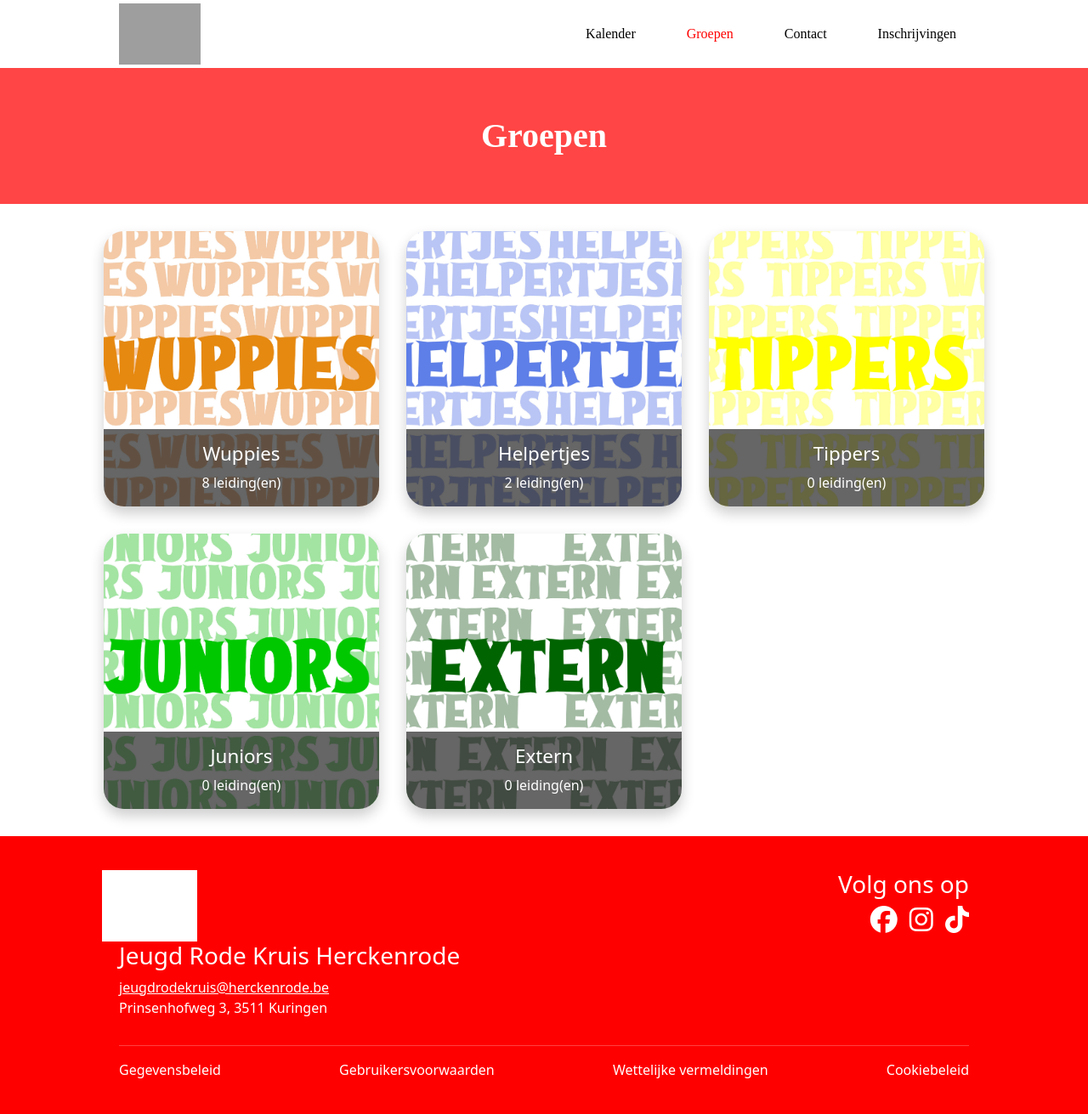
After one commit to woutvanlommel/jrk, a PHP site: page /groepen.html in a window 1280 px wide. The commit adds this page. Shown: the whole page at 85% size. Run offline with PHP 8.4, Linux system fonts and the light colour scheme; some libraries are stand-ins or nearby versions; grey boxes are pictures that could not be loaded.

Commit message:
Groepenpagina

```diff
--- /dev/null
+++ b/groepen.html
@@ -0,0 +1,140 @@
+<!DOCTYPE html>
+<html lang="en">
+<head>
+    <meta charset="UTF-8">
+    <meta http-equiv="X-UA Compatible" content="IE=edge">
+    <meta name="viewport" content="width=device-width, initial-scale=1.0">
+    <link rel="icon" type="image/svg" href="img/Favicon.svg">
+    <title>Jeugd Rode Kruis Herckenrode</title>
+    <link href="https://cdn.jsdelivr.net/npm/bootstrap@5.3.0/dist/css/bootstrap.min.css" rel="stylesheet">
+    <link rel="stylesheet" href="styles.css">
+    <script src="https://kit.fontawesome.com/ef4e3e0cf6.js" crossorigin="anonymous"></script>
+</head>
+
+<script>
+  document.addEventListener('DOMContentLoaded', function() {
+    const navbar = document.querySelector('.navbarjrk');
+    const threshold = 50;
+
+    window.addEventListener('scroll', function() {
+      // let op: hier gebruik je scrollY (niet scrollly!)
+      if (window.scrollY > threshold) {
+        navbar.classList.add('scrolled');
+      } else {
+        navbar.classList.remove('scrolled');
+      }
+    });
+  });
+</script>
+
+<script>
+  document.addEventListener("DOMContentLoaded", function () {
+    const hamburger = document.getElementById("hamburger");
+    const navMenu = document.querySelector(".navmenujrk");
+    const icon = hamburger.querySelector("i");
+
+    // Toggle menu openen/sluiten
+    hamburger.addEventListener("click", function () {
+      const isOpen = navMenu.classList.toggle("show");
+      document.body.style.overflow = isOpen ? "hidden" : "auto";
+      document.body.classList.toggle("menu-open", isOpen); // ← dit is toegevoegd
+
+      icon.classList.toggle("fa-bars", !isOpen);
+      icon.classList.toggle("fa-times", isOpen);
+    });
+
+    // Sluit menu bij klikken op een link
+    document.querySelectorAll(".navmenujrk a").forEach(link => {
+      link.addEventListener("click", () => {
+        navMenu.classList.remove("show");
+        document.body.classList.remove("menu-open"); // ← ook hier toegevoegd
+        icon.classList.remove("fa-times");
+        icon.classList.add("fa-bars");
+        document.body.style.overflow = "auto";
+      });
+    });
+  });
+</script>
+
+<body>
+
+<nav class="navbarjrk">
+  <div class="navcontainerjrk">
+      <div class="navlogojrk">
+          <a href="index.html">
+              <img src="img/jrk_logo.svg" alt="">
+          </a>
+      </div>
+
+      <ul class="navmenujrk">
+          <li><a href="kalender.html">Kalender</a></li>
+          <li><a href="leiding.html"  style="color: red;">Groepen</a></li>
+          <li><a href="contact.html">Contact</a></li>
+          <li><a href="inschrijven.html">Inschrijvingen</a></li>
+      </ul>
+
+      <div class="hamburger" id="hamburger">
+        <i class="fas fa-bars"></i>
+    </div>
+
+  </div>
+</nav>
+
+
+<header>
+  <h1>Groepen</h1>
+</header>
+
+
+<div id="groepenContainer" class="groepen-grid"></div>
+
+<!-- Modal -->
+<div id="groepModal" class="modal">
+  <div class="modal-content">
+    <span class="close-modal">&times;</span>
+    <h2></h2>
+    <div class="modal-content-body"></div>
+  </div>
+</div>
+
+<script src="groepen.js"></script>
+
+
+  <footer>
+    <div class="footer">
+      <div class="footertop">
+        <div class="footerlogo">
+          <img src="img/jrk_logo.svg" alt="JRK Logo">
+          <h3>Jeugd Rode Kruis Herckenrode</h3>
+          <p><a href="mailto:jeugdrodekruis@herckenrode.be">jeugdrodekruis@herckenrode.be</a><br>Prinsenhofweg 3, 3511 Kuringen</p>
+        </div>
+
+        <div class="footersocial">
+          <h3>Volg ons op</h3>
+            <div class="icons">
+                <a href="https://www.facebook.com/jeugdrodekruiskuringen" target="_blank"><i class="fa-brands fa-facebook fa-2x"></i></a>
+                <a href="https://www.instagram.com/jeugd.rodekruis.herckenrode/" target="_blank"><i class="fa-brands fa-instagram fa-2x"></i></a>
+                <a href="https://www.tiktok.com/@jrk_herckenrode" target="_blank"><i class="fa-brands fa-tiktok fa-2x"></i></a>
+            </div>
+        </div>
+      </div>
+
+      <hr>
+
+      <div class="footerbottom">
+        <ul>
+            <li><a href="">Gegevensbeleid</a></li>
+            <li><a href="">Gebruikersvoorwaarden</a></li>
+            <li><a href="">Wettelijke vermeldingen</a></li>
+            <li><a href="">Cookiebeleid</a></li>
+        </ul>
+      </div>
+    </div>
+  </footer>
+
+
+  <script src="https://cdn.jsdelivr.net/npm/bootstrap@5.3.0/dist/js/bootstrap.bundle.min.js"></script>
+
+
+
+</body>
--- /dev/null
+++ b/groepen.js
@@ -0,0 +1,65 @@
+// groepen.js
+Promise.all([
+    fetch('groepen.json').then(res => res.json()),
+    fetch('leiding.json').then(res => res.json())
+]).then(([groepen, leiding]) => {
+    const container = document.getElementById("groepenContainer");
+
+    groepen.forEach(groep => {
+        const groepsLeiding = leiding.filter(p => p.groepen.toLowerCase() === groep.naam.toLowerCase());
+
+        const groepDiv = document.createElement("div");
+        groepDiv.classList.add("groep");
+        groepDiv.style.backgroundColor = groep.kleur;
+        groepDiv.style.backgroundImage = `url(${groep.afbeelding})`;
+        groepDiv.style.backgroundSize = "cover";
+        groepDiv.style.backgroundPosition = "center";
+
+        const overlay = document.createElement("div");
+        overlay.className = "groep-overlay";
+        overlay.innerHTML = `<h3>${groep.naam}</h3><p>${groepsLeiding.length} leiding(en)</p>`;
+        groepDiv.appendChild(overlay);
+
+        groepDiv.addEventListener("click", () => {
+            openModal(groep.naam, groepsLeiding);
+        });
+
+        container.appendChild(groepDiv);
+    });
+}).catch(error => {
+    console.error("Fout bij ophalen data:", error);
+});
+
+
+function openModal(groepNaam, leidingLeden) {
+    const modal = document.getElementById("groepModal");
+    const title = modal.querySelector("h2");
+    const content = modal.querySelector(".modal-content-body");
+
+    title.textContent = groepNaam;
+    content.innerHTML = ""; // reset
+
+    leidingLeden.forEach(p => {
+        const pDiv = document.createElement("div");
+        pDiv.className = "leidingkaart";
+        pDiv.innerHTML = `
+            <img src="${p.foto}" alt="${p.naam}">
+            <div class="leidinginfo">
+                <h4>${p.naam} ${p.achternaam}</h4>
+                ${p.telefoon ? `<a href="tel:${p.telefoon}">📞 ${p.telefoon}</a>` : ""}
+                ${p.email ? `<a href="mailto:${p.email}">✉️ ${p.email}</a>` : ""}
+                ${p.favorieteAct ? `<p>❤ ${p.favorieteAct}</p>` : ""}
+                ${p.Verjaardag ? `<p>🎂 ${p.Verjaardag}</p>` : ""}
+            </div>
+        `;
+        content.appendChild(pDiv);
+    });
+
+    modal.style.display = "block";
+}
+
+
+// sluiten van de modal
+document.querySelector(".close-modal").addEventListener("click", () => {
+    document.getElementById("groepModal").style.display = "none";
+});
--- /dev/null
+++ b/groepen.json
@@ -0,0 +1,31 @@
+[
+    {
+      "naam": "Wuppies",
+      "kleur": "#d87b18",
+      "afbeelding": "img/Groepen/wuppies.jpg"
+    },
+
+    {
+      "naam": "Helpertjes",
+      "kleur": "#769cf4",
+      "afbeelding": "img/Groepen/helpertjes.jpg"
+    },
+
+    {
+      "naam": "Tippers",
+      "kleur": "#f6eb3f",
+      "afbeelding": "img/Groepen/tippers.jpg"
+    },
+
+    {
+      "naam": "Juniors",
+      "kleur": "#0ccc28",
+      "afbeelding": "img/Groepen/juniors.jpg"
+    },
+
+    {
+      "naam": "Extern",
+      "kleur": "#3b5743",
+      "afbeelding": "img/Groepen/extern.jpg"
+    }
+  ]
--- a/kalender.js
+++ b/kalender.js
@@ -104,7 +104,7 @@ const renderCalendar = async () => {
     const isoDatum = date.toISOString().split("T")[0]; // "2025-07-22"
     const dayDiv = document.createElement("div");
     dayDiv.className = "day";
-    dayDiv.setAttribute("data-datum", isoDatum); // ✅
+    dayDiv.setAttribute("data-datum", isoDatum);
 
     const dateLabel = document.createElement("span");
     dateLabel.className = "date-number";
--- a/styles.css
+++ b/styles.css
@@ -679,7 +679,136 @@ footer {
     background-color: red;
   }
 
+  /* === Groepen Grid === */
+.groepen-grid {
+  display: grid;
+  grid-template-columns: repeat(auto-fit, minmax(280px, 1fr));
+  gap: 2rem;
+  padding: 2rem;
+  justify-items: center;
+}
 
+/* Groep-blok */
+.groep {
+  width: 100%;
+  max-width: 350px;
+  aspect-ratio: 1 / 1;
+  border-radius: 1.5rem;
+  overflow: hidden;
+  position: relative;
+  cursor: pointer;
+  box-shadow: 0 8px 16px rgba(0, 0, 0, 0.2);
+  transition: transform 0.3s ease;
+  background-color: #ccc;
+  background-size: cover;
+  background-position: center;
+}
+
+.groep:hover {
+  transform: scale(1.03);
+}
+
+.groep-overlay {
+  position: absolute;
+  bottom: 0;
+  width: 100%;
+  padding: 1rem;
+  background: rgba(0, 0, 0, 0.6);
+  color: white;
+  text-align: center;
+}
+
+.groep-overlay h3 {
+  margin: 0;
+  font-size: 1.4rem;
+}
+
+.groep-overlay p {
+  margin: 0.5rem 0 0 0;
+}
+
+/* === Modal === */
+.modal {
+  display: none;
+  position: fixed;
+  z-index: 9999;
+  left: 0;
+  top: 0;
+  width: 100%;
+  height: 100%;
+  overflow: auto;
+  background-color: rgba(0, 0, 0, 0.6);
+}
+
+.modal-content {
+  background-color: #fff;
+  margin: 5% auto;
+  padding: 2rem;
+  border-radius: 1rem;
+  width: 90%;
+  max-width: 900px;
+  position: relative;
+}
+
+.modal-content h2 {
+  text-align: center;
+  margin-top: 0;
+}
+
+.modal-content-body {
+  display: flex;
+  flex-wrap: wrap;
+  gap: 2rem;
+  justify-content: center;
+  margin-top: 1.5rem;
+}
+
+.leidingkaart {
+  background-color: #f5f5f5;
+  border-radius: 1rem;
+  padding: 1rem;
+  text-align: center;
+  width: 200px;
+  box-shadow: 0 4px 8px rgba(0, 0, 0, 0.1);
+}
+
+.leidingkaart img {
+  width: 100px;
+  height: 100px;
+  object-fit: cover;
+  border-radius: 50%;
+  margin-bottom: 1rem;
+}
+
+.leidinginfo a {
+  display: block;
+  color: #333;
+  text-decoration: none;
+  margin: 0.2rem 0;
+  font-size: 0.9rem;
+}
+
+.leidinginfo p {
+  margin: 0.3rem 0;
+  font-size: 0.9rem;
+}
+
+.close-modal {
+  position: absolute;
+  top: 1rem;
+  right: 1.5rem;
+  font-size: 1.5rem;
+  cursor: pointer;
+  color: #555;
+}
+
+.close-modal:hover {
+  color: #000;
+}
+
+
+
+/* Kalender */
 .calendar {
   max-width: 1200px;
   width: 100%;
```
Also changed, not shown: leiding.json (+106 -6 lines). Lines whose indentation alone changed are shown as unchanged.
